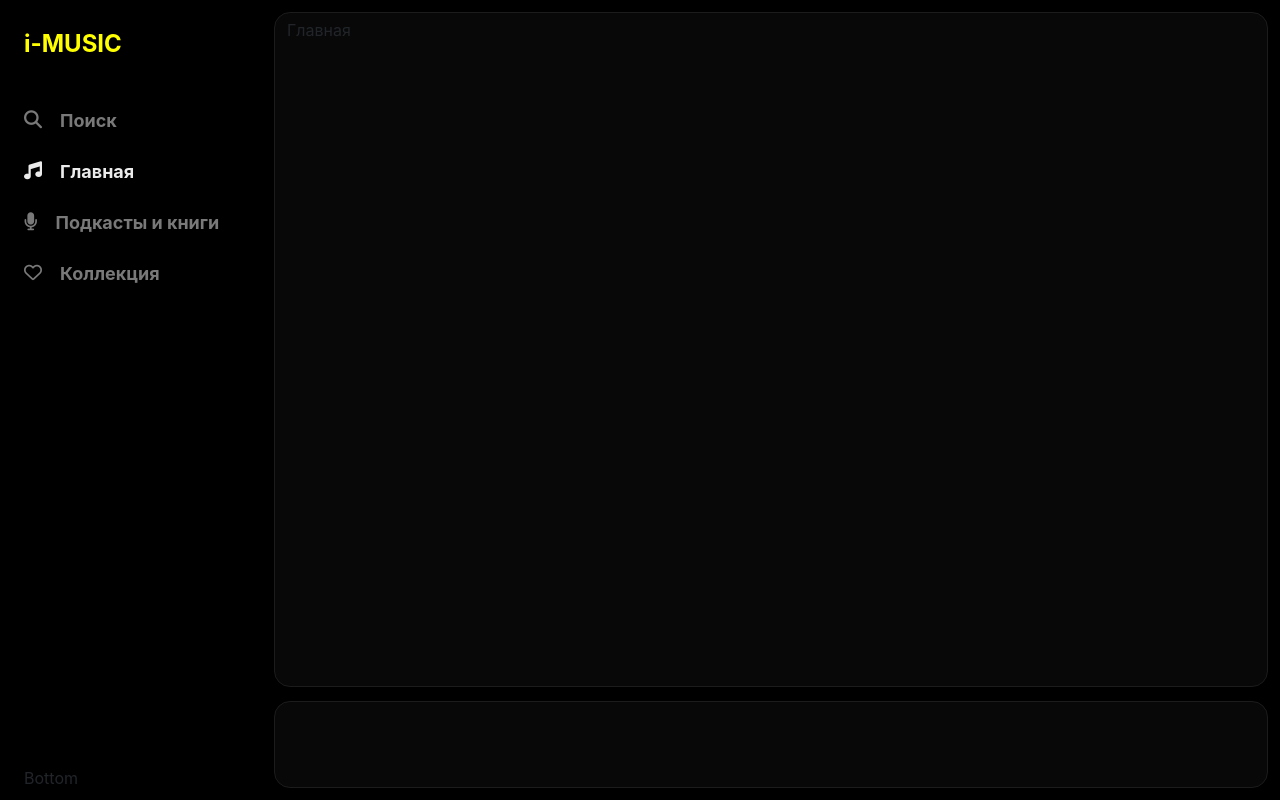
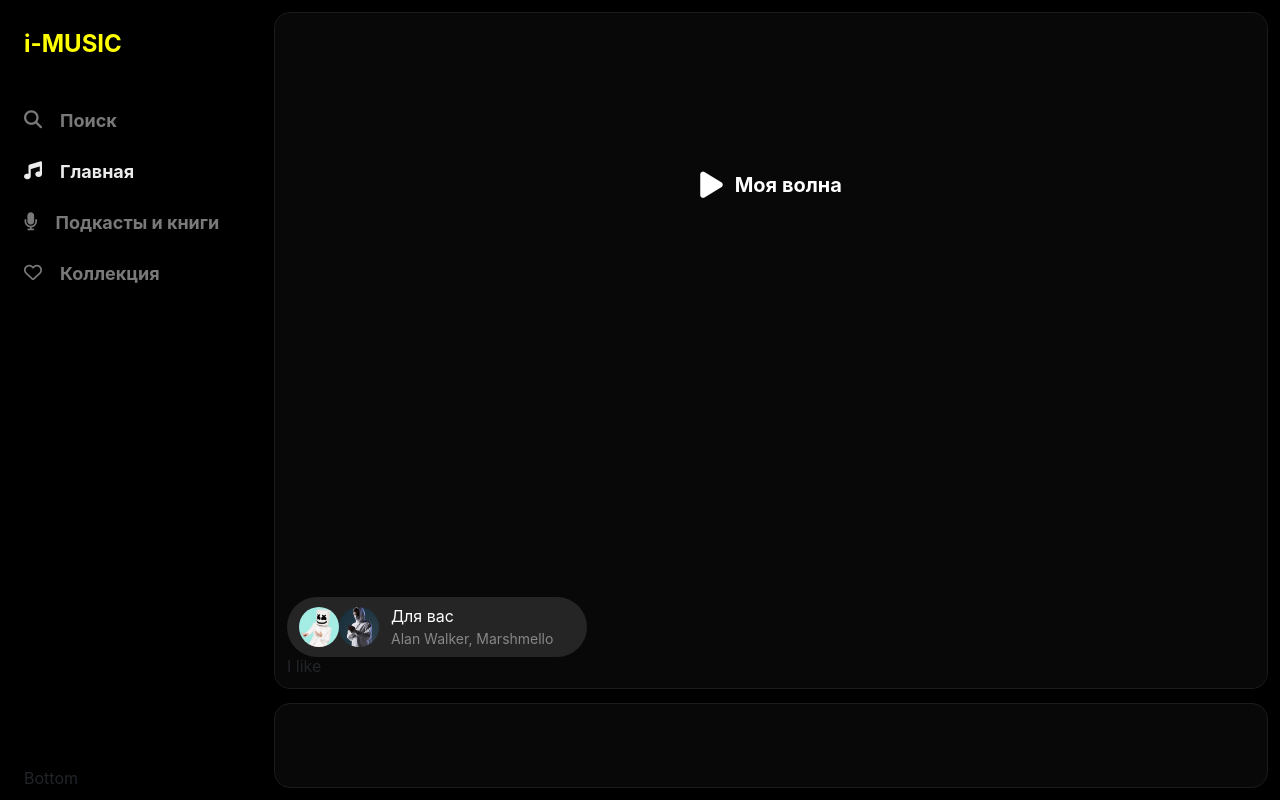
Before and after one commit to JaJu111/yandex-music, a Vue app: page / in a window 1280 px wide. Built offline with nearby package versions, Linux system fonts and the light colour scheme.

Commit message:
fixed home page

```diff
--- a/src/components/HomeComponent.vue
+++ b/src/components/HomeComponent.vue
@@ -32,7 +32,7 @@
 
             <div class="right-box">
                 <div class="aside-right">
-                    <router-view/>
+                    <router-view />
                 </div>
 
                 <div class="aside-right__bottom"></div>
--- a/src/components/HomePage.vue
+++ b/src/components/HomePage.vue
@@ -1,7 +1,36 @@
 <template>
     <div>
-        <div class="home-page">
-            <h1>Главная</h1>
+        <div class="home-page" :style="{ backgroundColor: currentColor }">
+            <div class="play-box">
+                <div @click="getPlaying">
+                    <i v-if="!isPlaying" class="fa-solid fa-play"></i>
+
+                    <i v-if="isPlaying" class="fa-solid fa-pause"></i>
+
+                    <h1>Моя волна</h1>
+                </div>
+            </div>
+
+            <div class="info-box">
+                <div class="for-you-box">
+                    <div class="for-you-box__left">
+                        <div>
+                            <img src="../assets/marshmello.jpg">
+                        </div>
+                        <div>
+                            <img src="../assets/alan.jpg">
+                        </div>
+                    </div>
+                    <div class="for-you-box__right">
+                        <h1>Для вас</h1>
+                        <span>Alan Walker, Marshmello</span>
+                    </div>
+                </div>
+
+                <div class="i-like-box">
+                    <h1>I like</h1>
+                </div>
+            </div>
         </div>
     </div>
 </template>
@@ -10,13 +39,111 @@
 import { Vue, Component } from 'vue-property-decorator';
 
 @Component
-export default class HomePage extends Vue {}
+export default class HomePage extends Vue {
+    colors: string[] = ['#FF5733', '#33FF57', '#3357FF', '#F333FF', '#FF33A6', '#e0c409', '#19e3c8', '#df1ced', '#ed1c8b', '#ed1c46', '#ed1c1c', '#8de314', '#d9661a'];
+    currentColor: string = '#080808';
+    isPlaying: boolean = false;
+    intervalId: number = NaN;
+
+    changeColor(): void {
+        let index = 0;
+
+        this.intervalId = setInterval(() => {
+            this.currentColor = this.colors[index];
+            index = (index + 1) % this.colors.length;
+        }, 2000);
+    }
+
+    getPlaying(): void {
+        this.isPlaying = !this.isPlaying;
+
+        if (this.isPlaying) {
+            this.changeColor();
+        } else {
+            // this.currentColor = '#080808'; // return default color
+
+            clearInterval(this.intervalId);
+        }
+    }
+}
 
 </script>
 
 <style lang="sass" scoped>
 
 .home-page
-    padding: 8px 12px
+    display: flex
+    flex-direction: column
+    justify-content: space-between
+    height: calc(100vh - 125px)
+    padding: 12px
+    border-radius: 16px
+    transition: all .2s
+
+.play-box
+    display: flex
+    justify-content: center
+    align-items: center
+    width: 100%
+    height: 320px
+    // background: red
+    border-radius: 8px
+
+    div
+        display: flex
+        align-items: center
+        cursor: pointer
+
+    i
+        color: #fff
+        font-size: 30px
+
+    h1
+        color: #fff
+        margin-left: 12px
+        font-size: 20px
+        font-weight: bold
+
+.for-you-box
+    display: flex
+    width: 300px
+    height: 60px
+    background-color: #252525
+    border-radius: 32px
+    padding: 6px 12px
+
+    h1
+        color: #fff
+
+    &__left
+        display: flex
+        align-items: center
+        margin-right: 12px
+
+        div
+            width: 40px
+            height: 40px
+            border-radius: 50%
+
+        img
+            border-radius: 50%
+
+    &__right
+        span
+            font-size: 14px
+            color: #878787
+
+        h1
+            margin-top: 4px
+
+
+@media (max-width: 430px)
+    .for-you-box
+        width: 100%
+
+        &__right
+            span
+                font-size: 12px
+
 
 </style>
```
Also changed, not shown: src/assets/alan.jpg (added), src/assets/marshmello.jpg (added).
